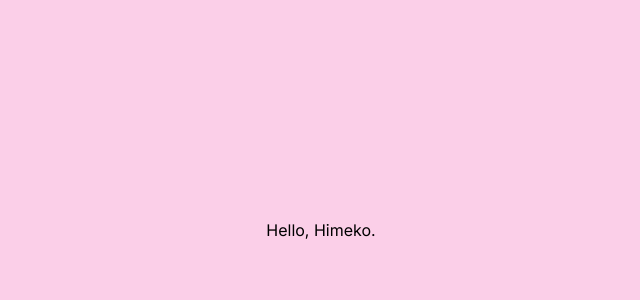
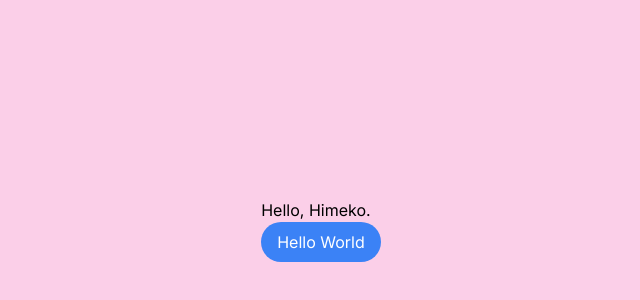
Before and after one commit to bmai1/komicate, a Next.js app: page / in a window 1280 px wide. Shown: the part 170-470 px from the top of the page, without its empty margins (319-959 px from the left). Built offline with nearby package versions, Linux system fonts and the light colour scheme.

Commit message:
creating React components

```diff
--- /dev/null
+++ b/app/components/BlueButton.tsx
@@ -0,0 +1,9 @@
+function BlueButton() {
+    return (
+      <button className="bg-blue-500 text-white rounded-full py-2 px-4 hover:bg-blue-600 focus:outline-none">
+        Hello World
+      </button>
+    );
+}
+
+export default BlueButton;
--- a/app/page.tsx
+++ b/app/page.tsx
@@ -1,4 +1,10 @@
+import BlueButton from './components/BlueButton';
 
 export default function Page() {
-    return <h1>Hello, Himeko.</h1>
+    return (
+        <div>
+            <h1>Hello, Himeko.</h1>
+            <BlueButton />
+        </div>
+    );
 }
```
